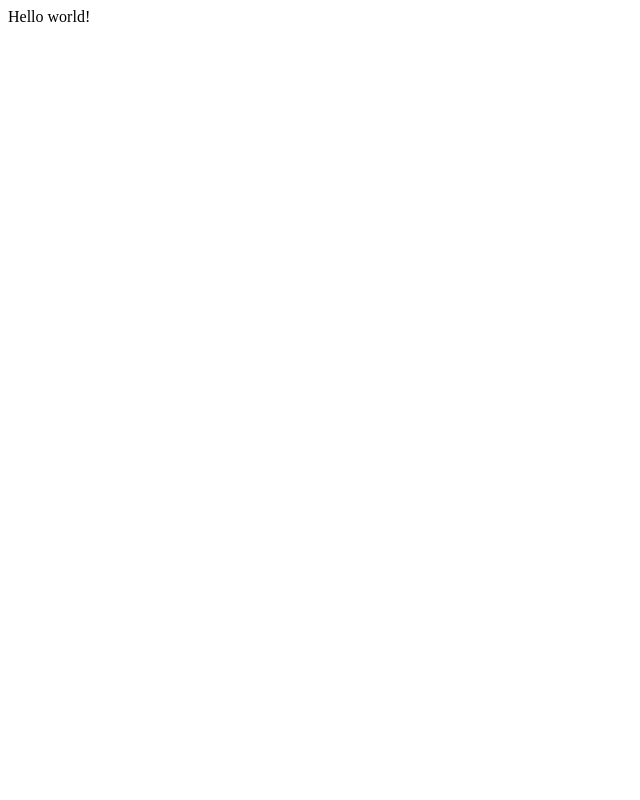
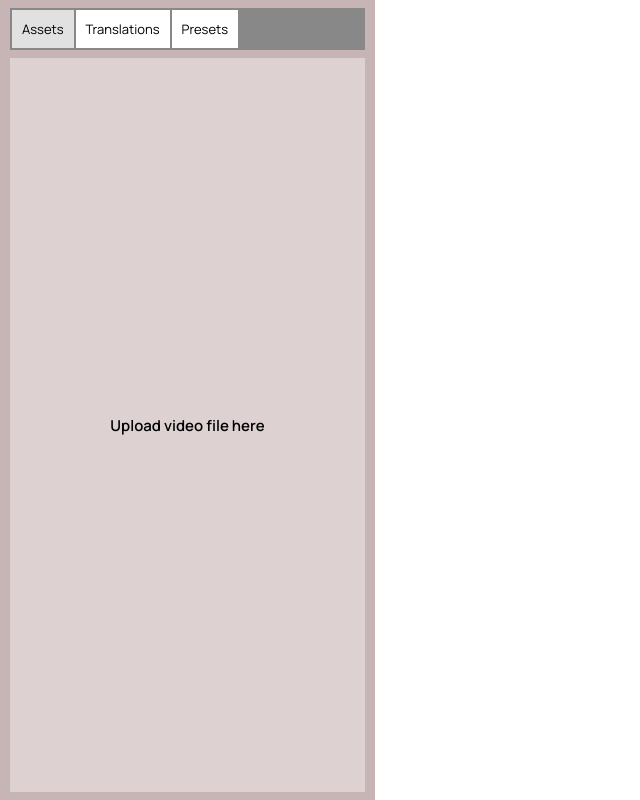
Before and after one commit to Toranteru/Colorcode, a React (Create React App) app in the folder client/: page / in a window 1280 px wide. Shown: the whole page, without its empty margins (0-640 px from the left). Built offline with nearby package versions, Linux system fonts and the light colour scheme; the HTML template or start-up script is replaced by a standard one.

Commit message:
Refactor sidebar.

```diff
--- a/client/public/index.html
+++ b/client/public/index.html
@@ -5,39 +5,12 @@
     <link rel="icon" href="%PUBLIC_URL%/favicon.ico" />
     <meta name="viewport" content="width=device-width, initial-scale=1" />
     <meta name="theme-color" content="#000000" />
-    <meta
-      name="description"
-      content="Web site created using create-react-app"
-    />
-    <link rel="apple-touch-icon" href="%PUBLIC_URL%/logo192.png" />
-    <!--
-      manifest.json provides metadata used when your web app is installed on a
-      user's mobile device or desktop. See https://developers.google.com/web/fundamentals/web-app-manifest/
-    -->
-    <link rel="manifest" href="%PUBLIC_URL%/manifest.json" />
-    <!--
-      Notice the use of %PUBLIC_URL% in the tags above.
-      It will be replaced with the URL of the `public` folder during the build.
-      Only files inside the `public` folder can be referenced from the HTML.
-
-      Unlike "/favicon.ico" or "favicon.ico", "%PUBLIC_URL%/favicon.ico" will
-      work correctly both with client-side routing and a non-root public URL.
-      Learn how to configure a non-root public URL by running `npm run build`.
-    -->
     <title>Holocode</title>
+    <link rel="preconnect" href="https://fonts.googleapis.com">
+    <link rel="preconnect" href="https://fonts.gstatic.com" crossorigin>
+    <link rel="stylesheet" href="https://fonts.googleapis.com/css2?family=Manrope:wght@300;400;600&display=swap">
   </head>
   <body>
-    <noscript>You need to enable JavaScript to run this app.</noscript>
     <div id="root"></div>
-    <!--
-      This HTML file is a template.
-      If you open it directly in the browser, you will see an empty page.
-
-      You can add webfonts, meta tags, or analytics to this file.
-      The build step will place the bundled scripts into the <body> tag.
-
-      To begin the development, run `npm start` or `yarn start`.
-      To create a production bundle, use `npm run build` or `yarn build`.
-    -->
   </body>
 </html>
--- /dev/null
+++ b/client/src/App.css
@@ -0,0 +1,60 @@
+* {
+  margin: 0;
+  padding: 0;
+  font-family: 'Manrope', sans-serif;
+  font-size: 15px;
+  user-select: none;
+}
+
+html, body {
+  height: 100%;
+}
+
+input[type=number] {
+  text-align: center;
+}
+
+input[type=number]::-webkit-inner-spin-button,
+input[type=number]::-webkit-outer-spin-button {
+  appearance: none;
+  margin: 0;
+}
+
+/* Custom scrollbar */
+::-webkit-scrollbar {
+  width: 6px;
+  height: 8px;
+}
+
+::-webkit-scrollbar-track {
+  background: #D1D1D1;
+}
+
+::-webkit-scrollbar-thumb {
+  background: #888;
+  height: 16px;
+}
+
+.app {
+  position: relative;
+}
+
+.flex {
+  display: flex;
+}
+
+.center {
+  text-align: center;
+  align-items: center;
+  justify-content: center;
+}
+
+.hidden {
+  visibility: hidden;
+  width: 0;
+  height: 0;
+}
+
+.pointer {
+  cursor: pointer;
+}
--- a/client/src/App.js
+++ b/client/src/App.js
@@ -1,7 +1,12 @@
+import React from 'react';
+
+import Sidebar from './components/sidebar/Sidebar';
+import './App.css';
+
 function App() {
   return (
     <div className="App">
-      Hello world!
+      <Sidebar />
     </div>
   );
 }
--- /dev/null
+++ b/client/src/components/Assets/Assets.js
@@ -0,0 +1,10 @@
+import React from 'react'
+
+export default function Assets() {
+  return (
+    <>
+      <input className='hidden' id='file' type='file'></input>
+      <label className='assets-label pointer' htmlFor='file'>Upload video file here</label>
+    </>
+  )
+}
--- /dev/null
+++ b/client/src/components/Translations/Translations.js
@@ -0,0 +1,9 @@
+import React from 'react'
+
+export default function Translations() {
+  return (
+    <div>
+
+    </div>
+  )
+}
--- /dev/null
+++ b/client/src/components/sidebar/Sidebar.css
@@ -0,0 +1,51 @@
+.sidebar {
+  height: 100%;
+  width: 375px;
+  background-color: #C7B4B5;
+
+  position: absolute;
+  top: 0px;
+  left: 0px;
+}
+
+.sidebar-container {
+  height: 98%;
+  width: 100%;
+  margin: 10px;
+  background-color: #DDD1D2;
+  overflow: hidden;
+}
+
+.sidebar-header {
+  background-color: #888888;
+  gap: 2px;
+  padding: 2px;
+  overflow-x: auto;
+
+  border-bottom: 8px solid #C7B4B5;
+}
+
+.sidebar-content {
+  height: calc(100% - 50px);
+}
+
+.menu-tab {
+  font-size: 13px;
+  background-color: white;
+  padding: 10px;
+
+  user-select: none;
+  transition: all .2s ease-in-out;
+}
+
+.menu-tab:hover {
+  background-color: #F0F0F0;
+}
+
+.active {
+  background-color: #E1E1E1;
+}
+
+.assets-label {
+  font-weight: 600;
+}
--- /dev/null
+++ b/client/src/components/sidebar/Sidebar.js
@@ -0,0 +1,66 @@
+import React, { useEffect, useState } from 'react';
+import './Sidebar.css';
+
+import Assets from '../Assets/Assets';
+import Translations from '../Translations/Translations';
+
+let menu_tabs = document.getElementsByClassName('menu-tab');
+
+function activateTab(tab) {
+  document.getElementById(tab).classList.add('active');
+}
+
+// Iterate through each tab and deactivate them
+function disableTabs(tabs) {
+  for (let i = 0; i < tabs.length; i++) {
+    tabs[i].classList.remove('active');
+  }
+}
+
+function generateMenuContent(menuTab) {
+  switch (menuTab) {
+    case 'Assets':
+      return (
+        <Assets />
+      );
+    case 'Translations':
+      return (
+        <Translations />
+      );
+    default:
+      return (
+        <>No active menu tab was selected!</>
+      )
+  }
+}
+
+export default function Sidebar() {
+  const [activeMenuTab, setActiveMenuTab] = useState('Assets');
+
+  useEffect(() => {
+    let menuTab = window.localStorage.getItem('Active Tab');
+    if (!menuTab) return;
+    setActiveMenuTab(menuTab);
+  }, []);
+
+  useEffect(() => {
+    disableTabs(menu_tabs);
+    activateTab(activeMenuTab);
+    window.localStorage.setItem('Active Tab', activeMenuTab);
+  }, [activeMenuTab]);
+
+  return (
+    <div className='sidebar flex center'>
+      <div className='sidebar-container'>
+        <div className='sidebar-header flex'>
+          <p id='Assets' className='menu-tab pointer' onClick={(e) => setActiveMenuTab('Assets')}>Assets</p>
+          <p id='Translations' className='menu-tab pointer' onClick={(e) => setActiveMenuTab('Translations')}>Translations</p>
+          <p id='Presets' className='menu-tab pointer' onClick={(e) => setActiveMenuTab('Presets')}>Presets</p>
+        </div>
+        <div className='sidebar-content flex center'>
+          {generateMenuContent(activeMenuTab)}
+        </div>
+      </div>
+    </div>
+  )
+}
```
Also changed, not shown: 1 other file (tests, documents, lock files or other folders).
